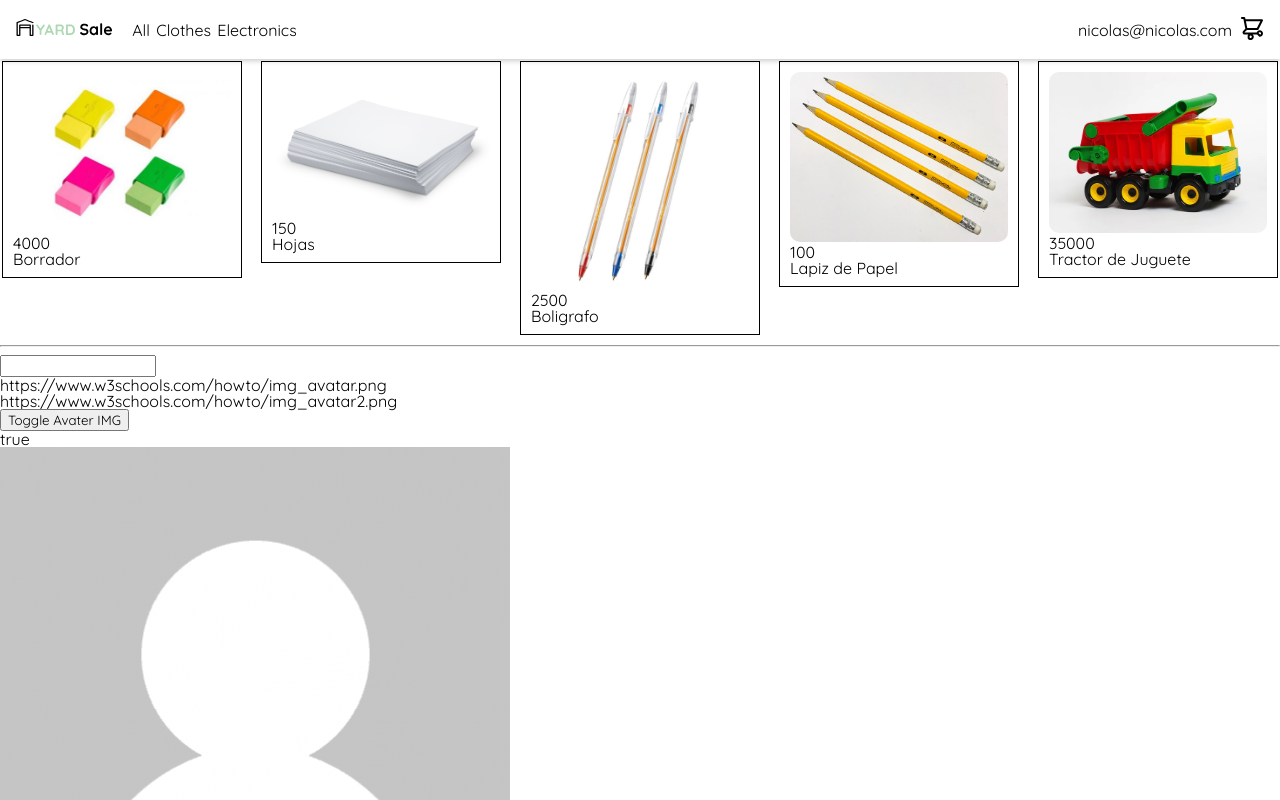
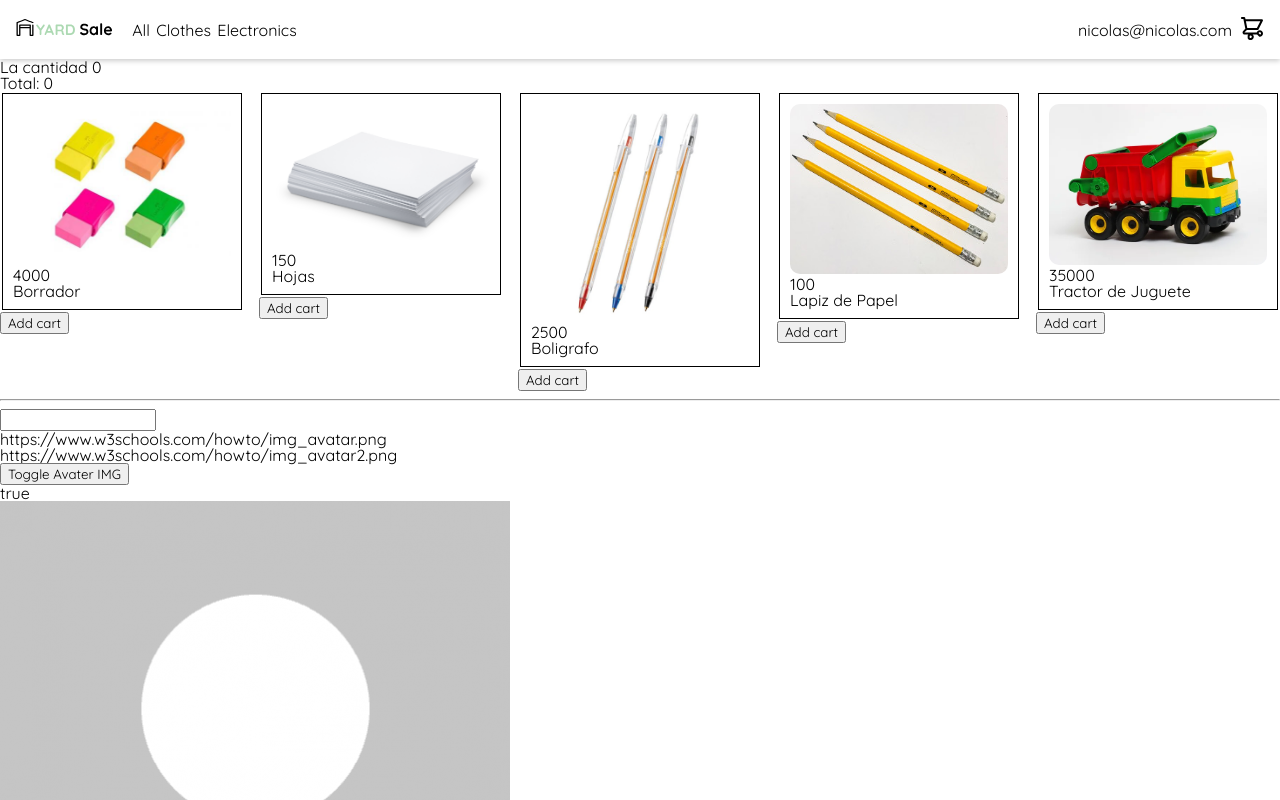
Before and after one commit to heokim/angular-componentes-y-servicios, an Angular app: page / in a window 1280 px wide. Shown: the top 800 px of the page. Built offline with nearby package versions, Linux system fonts and the light colour scheme.

Commit message:
Comunicacion entre padre e hijos

```diff
--- a/src/app/components/product/product.component.html
+++ b/src/app/components/product/product.component.html
@@ -3,3 +3,4 @@
   <h2>{{product.price}}</h2>
   <p>{{product.name}}</p>
 </div>
+<button (click)="onAddToCart()">Add cart</button>
--- a/src/app/components/product/product.component.ts
+++ b/src/app/components/product/product.component.ts
@@ -1,4 +1,4 @@
-import { Component, Input } from '@angular/core';
+import { Component, Input, Output, EventEmitter } from '@angular/core';
 
 import { Product } from 'src/app/models/product.model';
 
@@ -15,6 +15,8 @@
     price: 0,
   };
 
+  @Output() addedProduct = new EventEmitter<Product>();
+
   /*
   si se quiere que la propiedad tenga otro nombre
   se le tiene que pasar como argumento al
@@ -27,4 +29,8 @@
     price: 0,
   };
   */
+
+  onAddToCart() {
+    this.addedProduct.emit(this.product);
+  }
 }
--- a/src/app/components/products/products.component.html
+++ b/src/app/components/products/products.component.html
@@ -1,3 +1,8 @@
+<p>
+  La cantidad {{myShoppingCart.length}}
+</p>
+<p>Total: {{total}}</p>
 <div class="products--grid">
-  <app-product *ngFor="let product of products" [product]="product"></app-product>
+  <app-product *ngFor="let product of products" [product]="product"
+    (addedProduct)="onAddToShoppingCart($event)"></app-product>
 </div>
--- a/src/app/components/products/products.component.ts
+++ b/src/app/components/products/products.component.ts
@@ -39,4 +39,11 @@
       img: './assets/images/toy.jpg',
     },
   ];
+  myShoppingCart: Product[] = [];
+  total: number = 0;
+
+  onAddToShoppingCart(product: Product) {
+    this.myShoppingCart.push(product);
+    this.total = this.myShoppingCart.reduce((sum, item) => sum + item.price, 0);
+  }
 }
```
